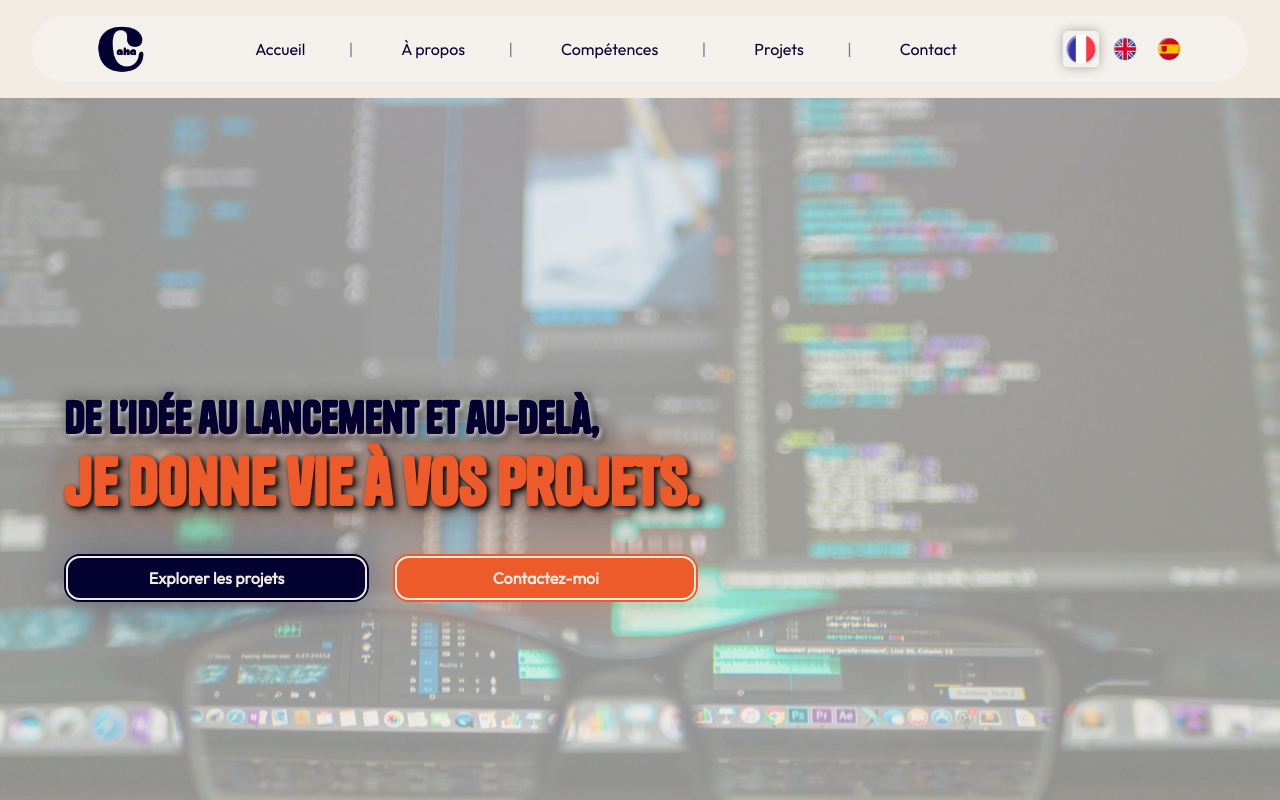
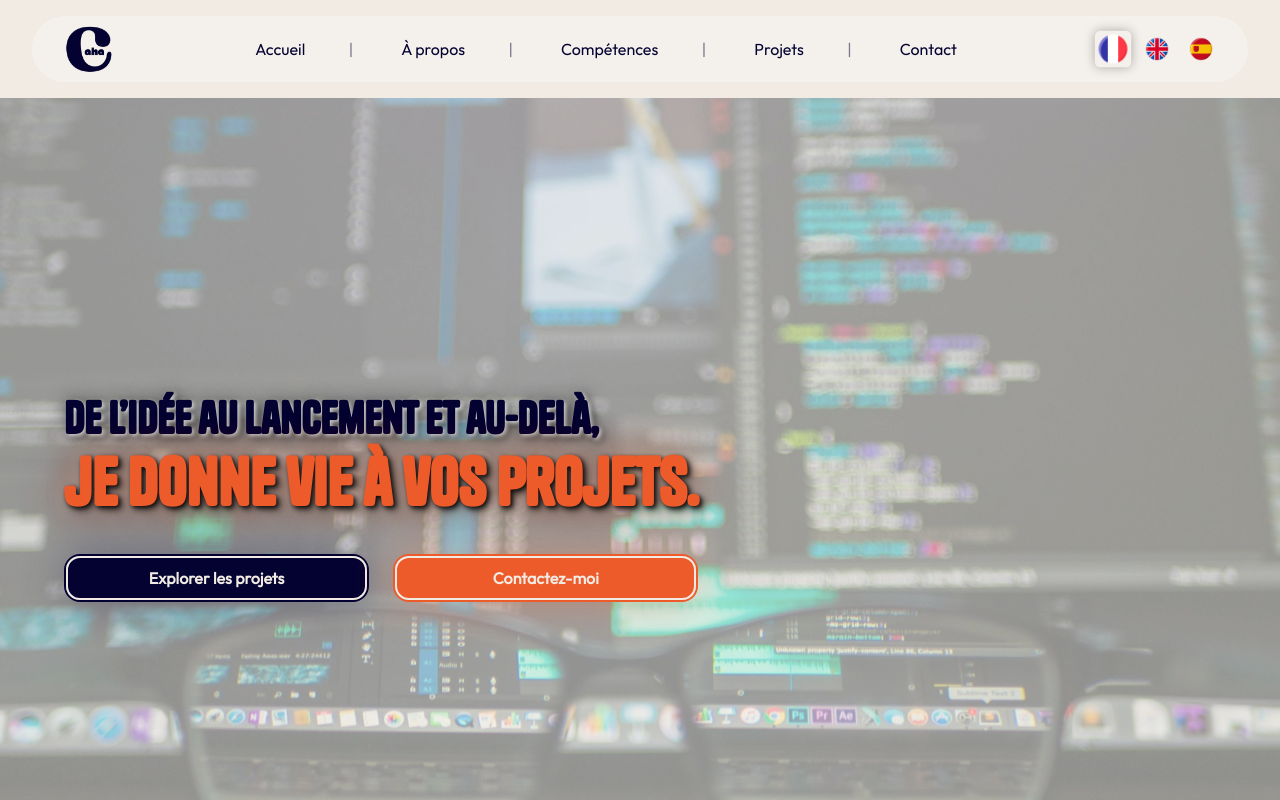
Before and after one commit to cesaraha/personal-website, a SvelteKit app: page / in a window 1280 px wide. Shown: the top 800 px of the page. Built offline with nearby package versions, Linux system fonts and the light colour scheme.

Commit message:
Changed nav responsiveness
Changed padding in header and changed maximum width in mobile @media

```diff
--- a/src/components/Header.svelte
+++ b/src/components/Header.svelte
@@ -122,7 +122,7 @@
         justify-content: space-between;
         position: sticky;
         top: 0;
-        padding: var(--spacing1) var(--spacing5);
+        padding: var(--spacing1) var(--spacing4);
         background: hsl(from var(--bg-color) h s calc(l + 2));
         border-radius: var(--spacing5);
         z-index: 1000;
@@ -208,7 +208,7 @@
         pointer-events: none;
     }
 
-    @media (max-width: 800px) {
+    @media (max-width: 950px) {
         header {
             padding: var(--spacing2) var(--spacing4);
         }
```
